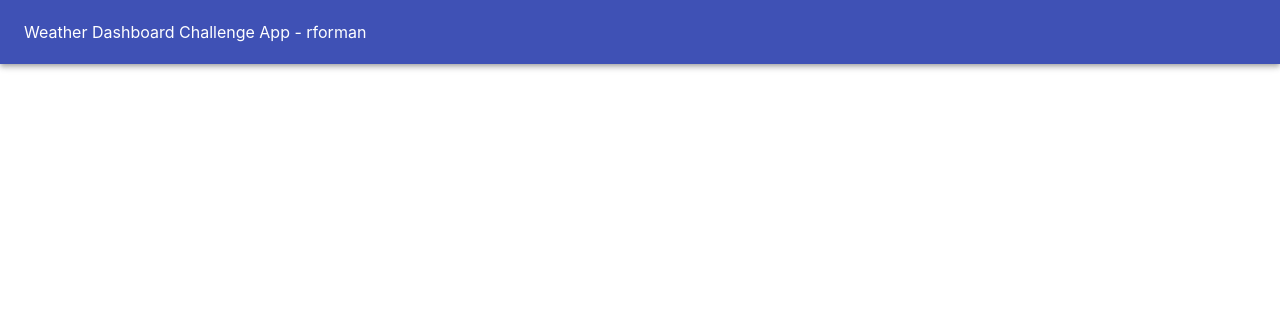
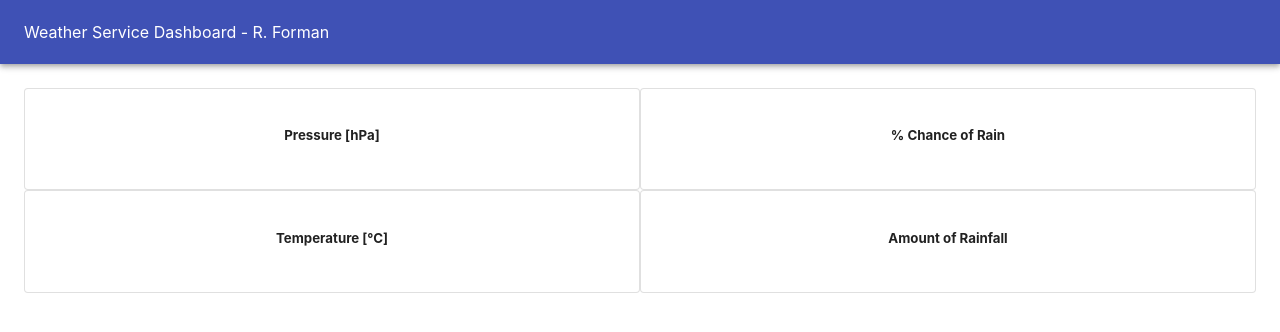
Before and after one commit to rforman9/WeatherDash, a React (Create React App) app: page / in a window 1280 px wide. Shown: the top 332 px of the page. Built offline with nearby package versions, Linux system fonts and the light colour scheme.

Commit message:
using DisplayDashboard object

```diff
--- /dev/null
+++ b/public/data.json
@@ -0,0 +1,36 @@
+  [
+    {
+      "contentName": "Pressure Slider",
+      "contentType": "dataSlider",
+      "headingText": "Pressure [hPa]",
+      "xRangeLo": 970,
+      "xRangeHi": 1030
+    },
+    {
+      "contentName": "Chance of Rain Chart",
+      "contentType": "chart",
+      "chartType": "interpolatedLine",
+      "headingText": "% Chance of Rain",
+      "xRangeLo": 1,
+      "xRangeHi": 7,
+      "yRangeLo": 0,
+      "yRangeHi": 100
+    },
+    {
+      "contentName": "Temerature Slider",
+      "contentType": "dataSlider",
+      "headingText": "Temperature [°C]",
+      "xRangeLo": "10",
+      "xRangeHi": "35"
+    },
+    {
+      "contentName": "Amount of Rainfall Chart",
+      "contentType": "chart",
+      "chartType": "bar",
+      "headingText": "Amount of Rainfall",
+      "xRangeLo": 1,
+      "xRangeHi": 7,
+      "yRangeLo": 0,
+      "yRangeHi": 200
+    }
+  ]
--- a/src/App.js
+++ /dev/null
@@ -1,19 +0,0 @@
-import React, { Component } from 'react';
-import NavBar from './components/NavBar';
-import SectionList from './components/DashboardSections';
-import './App.css';
-
-console.log('section list is', SectionList);
-
-class App extends Component {
-  render() {
-    return (
-      <div className="App">
-        <NavBar />
-        <SectionList />
-      </div>
-    );
-  }
-}
-
-export default App;
--- /dev/null
+++ b/src/components/App.js
@@ -0,0 +1,28 @@
+import React, { Component } from 'react';
+import NavBar from './NavBar';
+import DisplayDashboard from './DisplayDashboard';
+import '../css/App.css';
+
+class App extends Component {
+
+  componentDidMount() {
+    fetch('./data.json')
+      .then(response => response.json())
+      .then(result => {
+        const content = result.map(item => {
+          return item;
+        })
+      });
+  }
+
+  render() {
+    return (
+      <div className="App">
+        <NavBar />
+        <DisplayDashboard />
+      </div>
+    );
+  }
+}
+
+export default App;
--- a/src/components/DashboardSections.js
+++ b/src/components/DisplayDashboard.js
@@ -7,34 +7,32 @@ import CardContent from '@material-ui/core/CardContent';
 // import Section from '../components/Section'
 
 const RAINFALL_API_CALL = 'http://private-4945e-weather34.apiary-proxy.com/weather34/rain';
-const headingList = [
-  <div>
-    <h1>Pressure [hPa]</h1>
-  </div>,
-  <div>
-    <h1>% Chance of Rain</h1>
-  </div>,
-  <div>
-    <h1>Temperature [°C]</h1>
-  </div>,
-  <div>
-    <h1>Amount of Rainfall</h1>
-  </div>];
 
-class SectionList extends Component {
+class DisplayDashboard extends Component {
   state = {
     sections: []
   }
 
   constructor() {
     super()
-    this.makeTempSections()
+    this.state = {
+      display: true,
+      contentList: []
+    };
   }
 
-  makeTempSections = () => {
-    this.setState({
-      sections: headingList
-    })
+  componentDidMount() {
+    fetch('./data.json')
+      .then(response => response.json())
+      .then(result => {
+        const tempList = result.map(item => {
+          return item;
+        })
+        this.setState({
+          contentList: tempList
+        })
+      });
+
   }
 
 
@@ -42,15 +40,15 @@ class SectionList extends Component {
   render() {
     return (
       <div>
-        {this.state.sections ? (
+        {this.state.contentList ? (
           <div>
             <Grid container spacing={24} style={{ padding: 24 }}>
-              {this.state.sections.map(currentSection => (
-                <Grid item xs={12} sm={6} lg={4} xl={3}>
+              {this.state.contentList.map(currentSection => (
+                <Grid item xs={12} sm={6} >
                   <Card variant="outlined">
                     <CardContent>
                       <h5>
-                        {currentSection}
+                        {currentSection.headingText}
                       </h5>
                     </CardContent>
                   </Card>
@@ -64,4 +62,4 @@ class SectionList extends Component {
   }
 }
 
-export default SectionList;
+export default DisplayDashboard;
--- a/src/components/NavBar.js
+++ b/src/components/NavBar.js
@@ -9,7 +9,7 @@ const NavBar = () => {
       <AppBar position="static">
         <Toolbar>
           <Typography variant="title" color="inherit">
-            Weather Dashboard Challenge App - rforman
+            Weather Service Dashboard - R. Forman
           </Typography>
         </Toolbar>
       </AppBar>
--- a/src/index.js
+++ b/src/index.js
@@ -1,7 +1,7 @@
 import React from 'react';
 import ReactDOM from 'react-dom';
-import './index.css';
-import App from './App';
+import './css/index.css';
+import App from './components/App';
 import reportWebVitals from './reportWebVitals';
 
 ReactDOM.render(
```
Also changed, not shown: src/css/App.css (renamed from src/App.css), src/css/index.css (renamed from src/index.css), 2 other files (tests, documents, lock files or other folders).
